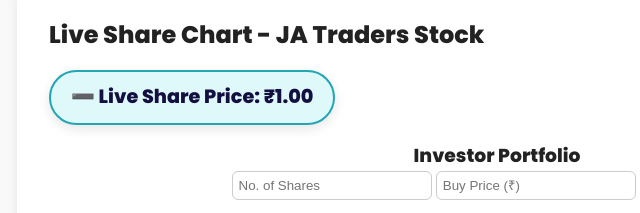
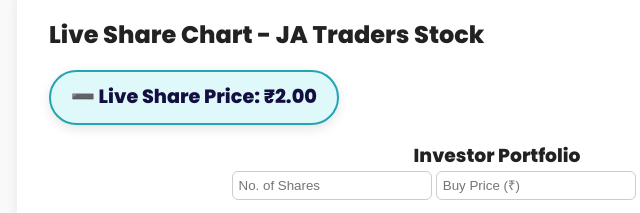
Before and after one commit to Hasan-GreenHat/JA-StockBroker, a plain HTML site: page index.html in a window 1280 px wide. Shown: the part 208-421 px from the top of the page, 143-783 px from the left. Drawn offline with Linux system fonts and the light colour scheme.

Commit message:
Update index.html
Signed-off-by: Hasan-GreenHat <ahmedjunaid786114@gmail.com>

```diff
--- a/index.html
+++ b/index.html
@@ -235,7 +235,7 @@
 <script>
   const canvas = document.getElementById("chartCanvas");
   const ctx = canvas.getContext("2d");
-  const initialPrice = 1;
+  const initialPrice = 2;
   const priceStep = 0.1;
   const candleW = 20, candleGap = 10;
   let candles = [];
```
